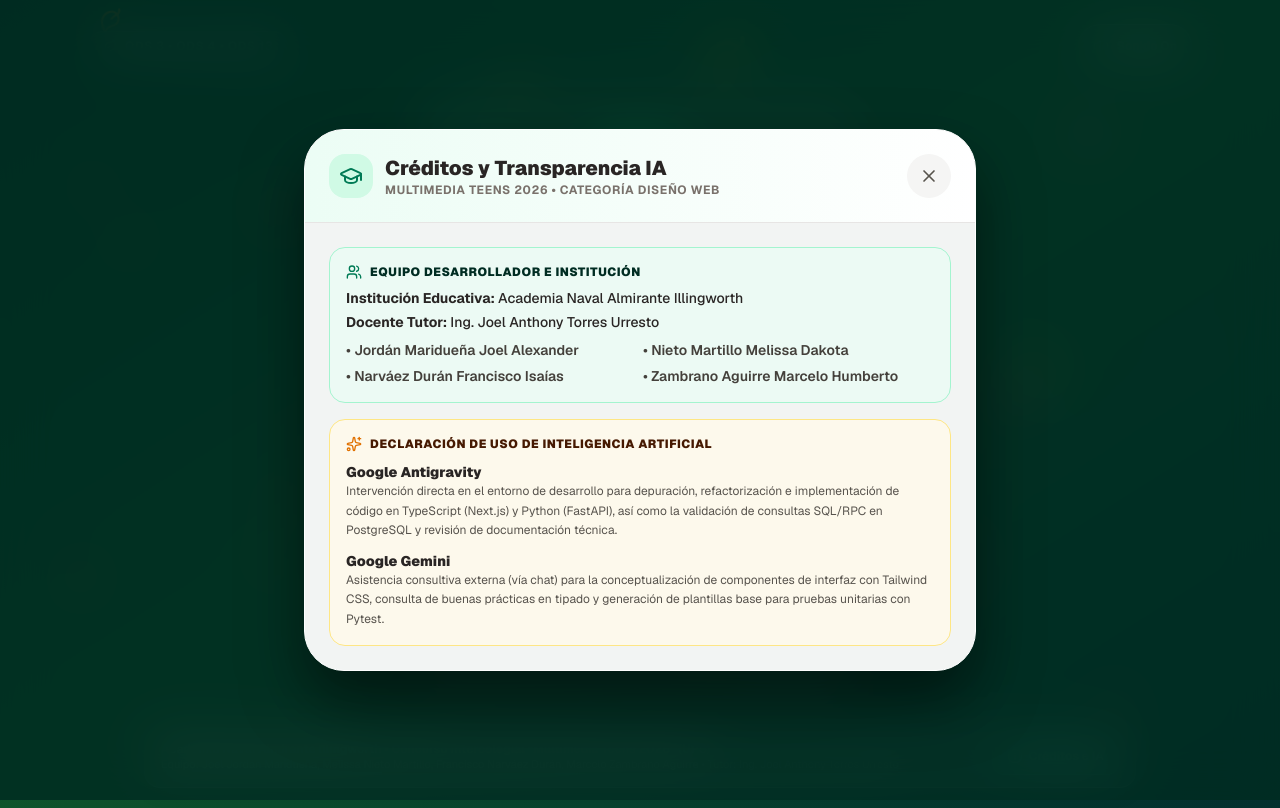
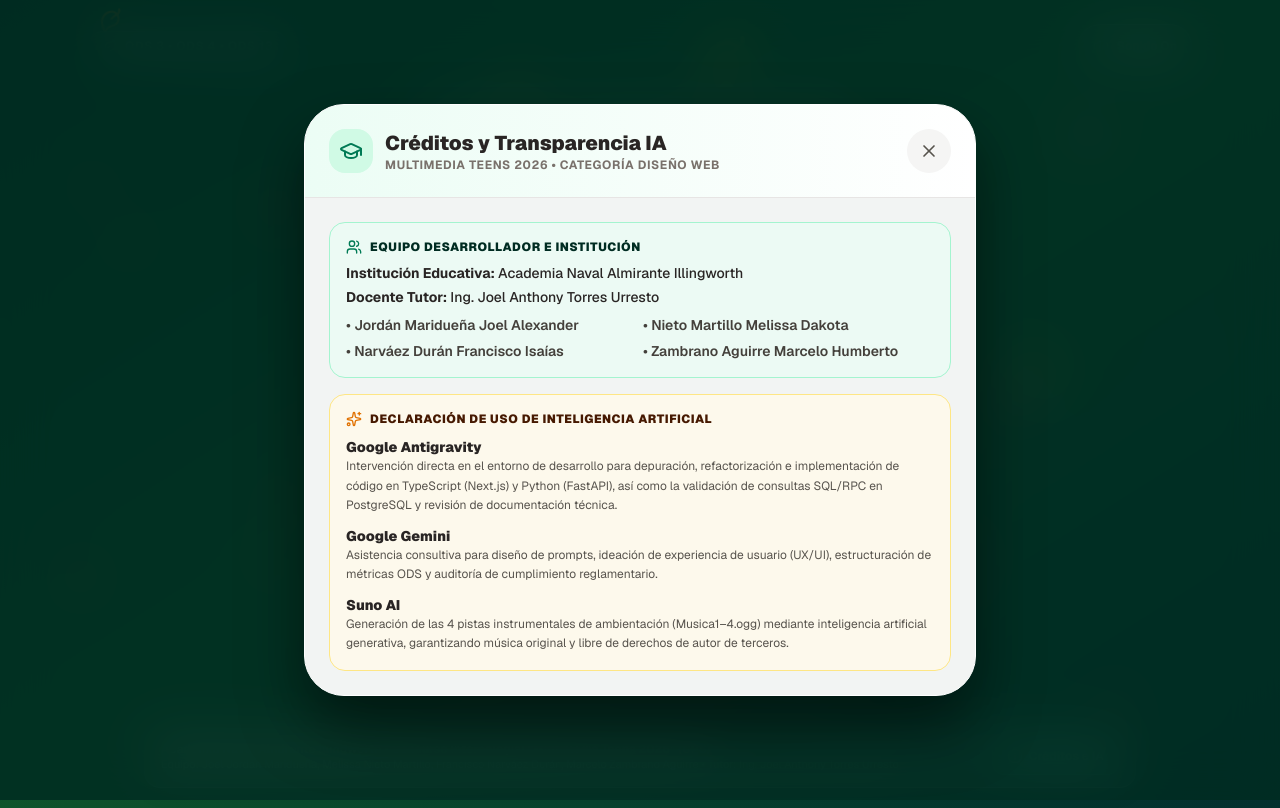
Before and after one commit to Marcrackgetta/UPS_OPS, a Next.js app in the folder Front_base/eco-dash/: page / in a window 1280 px wide. Both pictures are taken after a click on the button "Créditos e IA". Built offline with nearby package versions, Linux system fonts and the light colour scheme; no server answers.

Commit message:
Cambios1

```diff
--- a/Front_base/eco-dash/components/DashboardScreen.tsx
+++ b/Front_base/eco-dash/components/DashboardScreen.tsx
@@ -1335,7 +1335,13 @@ export default function DashboardScreen({ onLogout }: { onLogout: () => void })
                 <div>
                   <p className="font-black text-stone-800">Google Gemini</p>
                   <p className="text-stone-600 text-xs leading-relaxed">
-                    Asistencia consultiva externa (vía chat) para la conceptualización de componentes de interfaz con Tailwind CSS, consulta de buenas prácticas en tipado y generación de plantillas base para pruebas unitarias con Pytest.
+                    Asistencia consultiva para diseño de prompts, ideación de experiencia de usuario (UX/UI), estructuración de métricas ODS y auditoría de cumplimiento reglamentario.
+                  </p>
+                </div>
+                <div>
+                  <p className="font-black text-stone-800">Suno AI</p>
+                  <p className="text-stone-600 text-xs leading-relaxed">
+                    Generación de las 4 pistas instrumentales de ambientación (Musica1–4.ogg) mediante inteligencia artificial generativa, garantizando música original y libre de derechos de autor de terceros.
                   </p>
                 </div>
               </div>
--- a/Front_base/eco-dash/components/LoginScreen.tsx
+++ b/Front_base/eco-dash/components/LoginScreen.tsx
@@ -371,7 +371,13 @@ export default function LoginScreen() {
                 <div>
                   <p className="font-black text-stone-800">Google Gemini</p>
                   <p className="text-stone-600 text-xs leading-relaxed">
-                    Asistencia consultiva externa (vía chat) para la conceptualización de componentes de interfaz con Tailwind CSS, consulta de buenas prácticas en tipado y generación de plantillas base para pruebas unitarias con Pytest.
+                    Asistencia consultiva para diseño de prompts, ideación de experiencia de usuario (UX/UI), estructuración de métricas ODS y auditoría de cumplimiento reglamentario.
+                  </p>
+                </div>
+                <div>
+                  <p className="font-black text-stone-800">Suno AI</p>
+                  <p className="text-stone-600 text-xs leading-relaxed">
+                    Generación de las 4 pistas instrumentales de ambientación (Musica1–4.ogg) mediante inteligencia artificial generativa, garantizando música original y libre de derechos de autor de terceros.
                   </p>
                 </div>
               </div>
```
